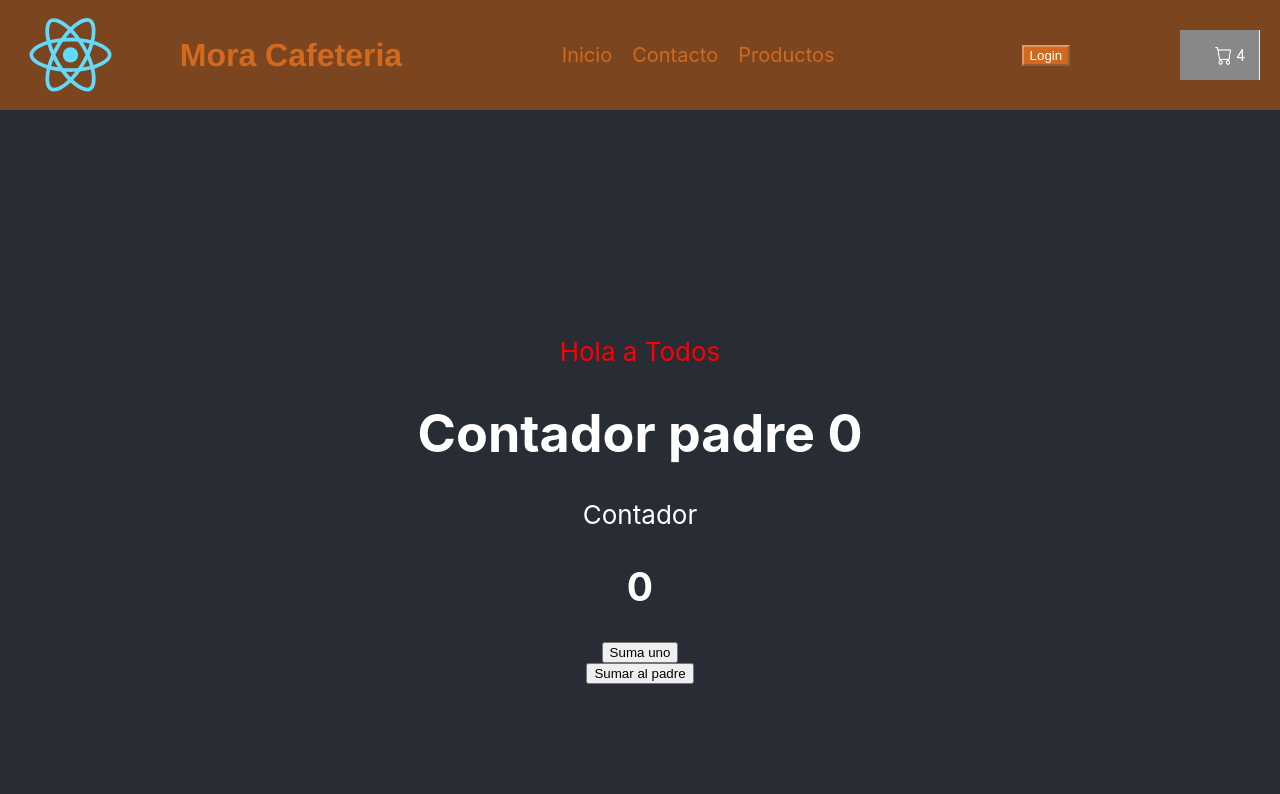
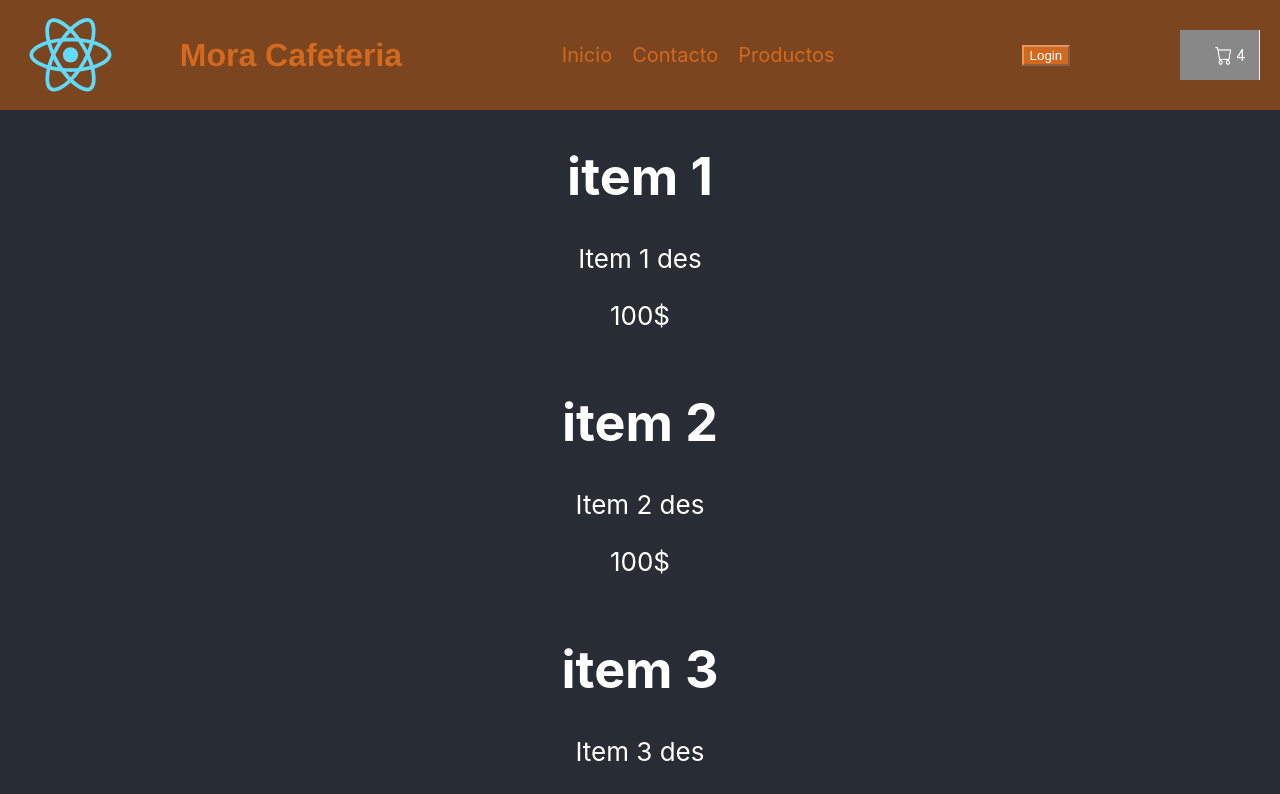
Before and after one commit to LeonardoFernandez2002/ReactJs, a React (Create React App) app: page / in a window 1280 px wide. Shown: the top 794 px of the page. Built offline with nearby package versions, Linux system fonts and the light colour scheme.

Commit message:
ItemList

```diff
--- a/src/App.js
+++ b/src/App.js
@@ -1,6 +1,5 @@
 import logo from './logo.svg';
 import './App.css';
-import MiPrimerComponente from './components/MiPrimerComponente';
 import NavBar from './components/Navbar/NavBar';
 import ItemListContainer from './components/ItemListContainer/ItemListContainer';
 import Counter from './components/counter/Counter';
@@ -14,9 +13,7 @@ function App() {
     <div className="App">
       <NavBar/>
       <header className="App-header">
-        <ItemListContainer>
-          <div>Hola a Todos</div>
-        </ItemListContainer>
+        <ItemListContainer greeting="holaa"/>
 
         <Counter numero={contadorPadre}/>
         <button onClick={sumarPadre}>Sumar al padre</button>
--- a/src/components/ItemListContainer/ItemListContainer.js
+++ b/src/components/ItemListContainer/ItemListContainer.js
@@ -1,10 +1,28 @@
 import './style.css'
+import data from './mock-data';
+import ItemList from '../Products/ItemList';
+import { useEffect, useState } from 'react';
 
+const ItemListContainer = ({greeting}) => {
+  const [items, setItems] = useState([]);
 
-const ItemListContainer = ({children}) => {
-  return (
-    <div className="body">{children}</div>
-  )
-}
+  const getData = new Promise((resolve, reject)=> {
+    setTimeout(() => {
+      resolve(data)
+    }, 2000);
+
+  })
+
+    useEffect(() => {
+      getData.then((result) => {
+        setItems(result);
+        console.log(result)
+      })
+    }, [])
+
+  return (<>
+    <ItemList itemList={items} />
+  </>)
+};
 
 export default ItemListContainer;
--- /dev/null
+++ b/src/components/ItemListContainer/mock-data.js
@@ -0,0 +1,24 @@
+const data = [
+    {
+        id:1,
+        name:'item 1',
+        description: 'Item 1 des',
+        price:'100$',
+        stock:10,
+    },
+    {
+        id:2,
+        name:'item 2',
+        description: 'Item 2 des',
+        price:'100$',
+        stock:10,
+    },
+    {
+        id:3,
+        name:'item 3',
+        description: 'Item 3 des',
+        price:'100$',
+        stock:10,
+    }
+]
+export default data;
--- a/src/components/MiPrimerComponente.js
+++ /dev/null
@@ -1,10 +0,0 @@
-
-const MiPrimerComponente = () => {
-    return (
-        <div style={{ width:'150px', height:'150px', backgroundColor:'red'}}>
-            <h1>Hola Mundo</h1>
-        </div>
-    );
-};
-
-export default MiPrimerComponente;
--- /dev/null
+++ b/src/components/Products/Item/Item.js
@@ -0,0 +1,12 @@
+
+const Item = ({id, name, description, price, stock}) => {
+  return (
+    <div>
+        <h1>{name}</h1>
+        <p>{description}</p>
+        <p>{price}</p>
+    </div>
+  )
+}
+
+export default Item
--- /dev/null
+++ b/src/components/Products/ItemList.js
@@ -0,0 +1,24 @@
+import Item from "./Item/Item";
+
+const ItemList = ({itemList}) => {
+
+  return (
+    <>
+       {
+         itemList.map((producto) => {
+            return (
+                <Item
+                key={producto.id}
+                name={producto.name}
+                description={producto.description}
+                price={producto.price}
+                stock={producto.stock}
+                />
+            )
+        })
+       }
+    </>
+  );
+}
+
+export default ItemList
--- a/src/index.js
+++ b/src/index.js
@@ -6,9 +6,9 @@ import reportWebVitals from './reportWebVitals';
 
 const root = ReactDOM.createRoot(document.getElementById('root'));
 root.render(
-  <React.StrictMode>
+  //<React.StrictMode>
     <App />
-  </React.StrictMode>
+  //</React.StrictMode>
 );
 
 // If you want to start measuring performance in your app, pass a function
```
